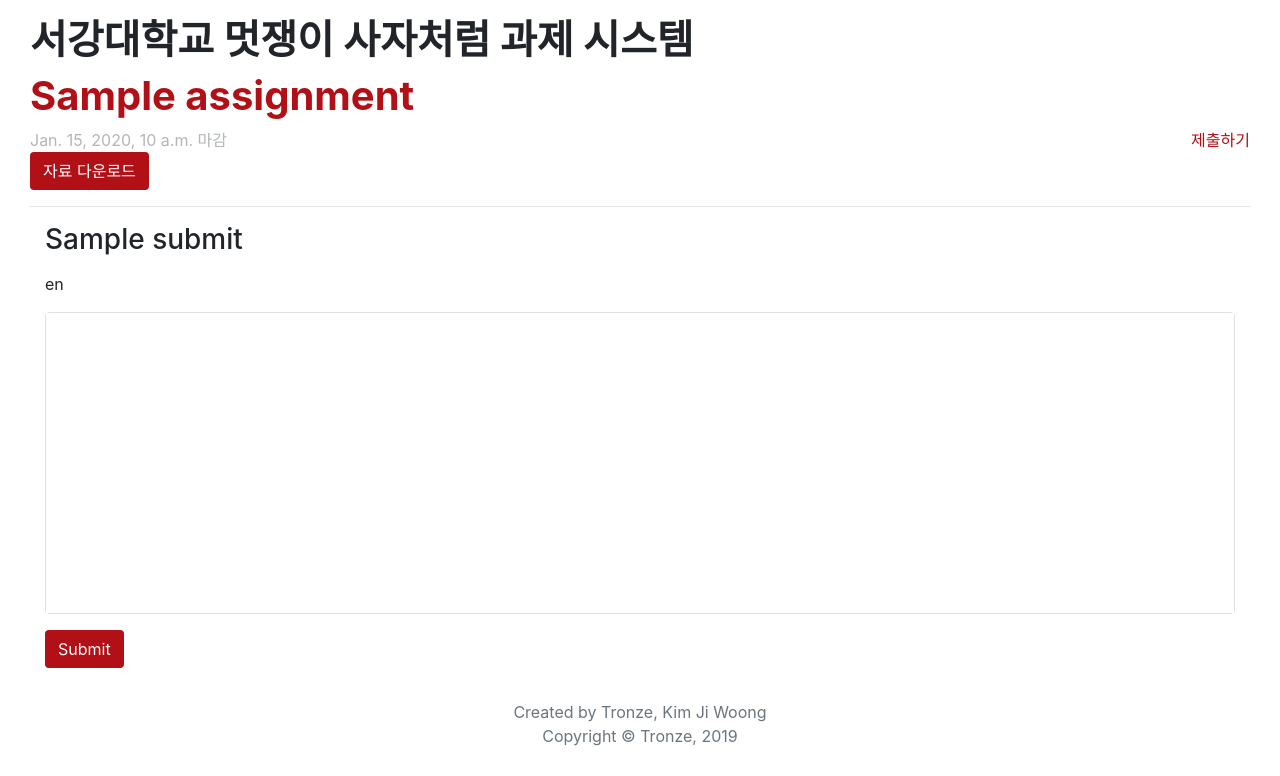
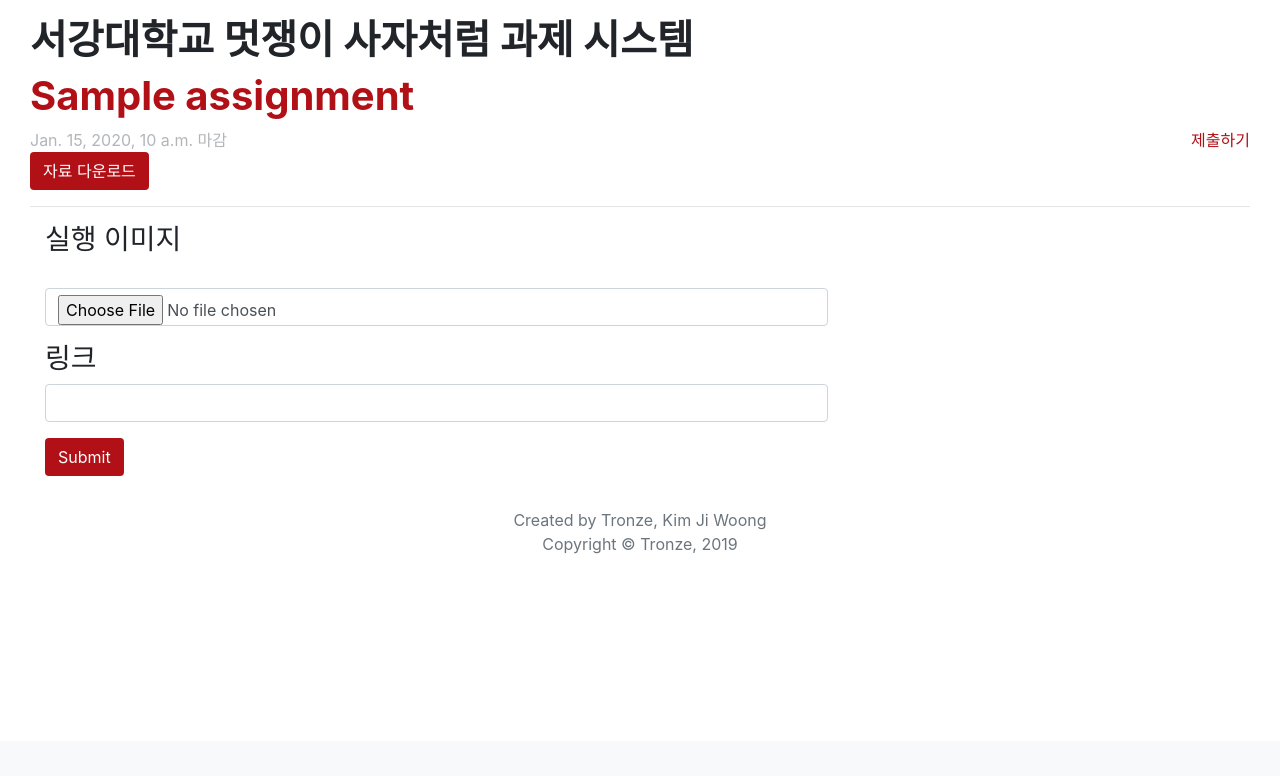
Before and after one commit to tronze/LikeLion, a Django app: template assignment/templates/assignment/update.html in a window 1280 px wide. Shown: the part 59-835 px from the top of the page. After the commit the page ends 613 px from the top, so only its background shows below. Run offline with Django 3.2, Linux system fonts and the light colour scheme; the template is opened without the code that fills it: most values are stand-ins (such as "Sample title", 1, 10 or a date in 2020); some libraries are stand-ins or nearby versions.

Commit message:
Assignment update

```diff
--- a/assignment/models.py
+++ b/assignment/models.py
@@ -36,6 +36,7 @@ class Submit(Post):
 
 class AssignmentSubmitTotal(models.Model):
     assignment = models.ForeignKey(Assignment, on_delete=models.CASCADE)
+    author = models.ForeignKey(settings.AUTH_USER_MODEL, on_delete=models.CASCADE)
     image = models.ImageField(upload_to=utils.custom_path)
     link = models.URLField()
     timestamp = models.DateTimeField(default=timezone.localtime)
--- a/assignment/templates/assignment/delete.html
+++ b/assignment/templates/assignment/delete.html
@@ -11,7 +11,7 @@
     <h1 class="main-color">{{ submit.assignment.name }}</h1>
     <form method="POST">
         {% csrf_token %}
-        <p>정말로 {{ submit.title }}을/를 삭제하시겠습니까?</p>
+        <p>정말로 삭제하시겠습니까?</p>
         <input type="submit" class="btn btn-main" value="삭제">
     </form>
 </div>
--- a/assignment/templates/assignment/detail.html
+++ b/assignment/templates/assignment/detail.html
@@ -2,7 +2,7 @@
 {% load static %}
 
 {% block extrastyle %}
-<link rel="stylesheet" type="text/css" href="{% static 'assignment/prism.css' %}">
+{#<link rel="stylesheet" type="text/css" href="{% static 'assignment/prism.css' %}">#}
 {% endblock %}
 
 {% block content %}
@@ -32,22 +32,16 @@
         {% for submit in submits %}
         <div class="card">
             <div class="card-body">
-                <h3 class="card-title">{{ submit.title }}</h3>
                 <h5 class="card-text sub-color">{{ submit.timestamp }}</h5>
                 <a class="btn btn-main" data-toggle="collapse" href="#submit-{{ submit.pk }}" role="button" aria-expanded="false" aria-controls="submit-{{ submit.pk }}">보기</a>
                 <a class="btn btn-main" href="{% url 'assignment-submit-update' pk=submit.pk %}">편집</a>
                 <a class="btn btn-main" href="{% url 'assignment-submit-delete' pk=submit.pk %}">삭제</a>
                 <div class="collapse py-3" id="submit-{{ submit.pk }}">
                     <div class="card card-body">
-                        {% if submit.language < 5 %}
-                        <pre class="language-{{ submit.get_language_display }}"><code>{{ submit.content }}</code></pre>
-                        {% elif submit.language == 5 %}
-                        <a href="{{ submit.content }}" target="_blank">{{ submit.content }}</a>
-                        {% elif submit.language == 6 %}
-                        {% if submit.submitimage.image %}
-                        <img class="col-12" src="{{ submit.submitimage.image.url }}">
-                        {% endif %}
-                        {% endif %}
+                        <h3>실행 이미지</h3>
+                        <img class="col-6 p-0" src="{{ submit.image.url }}">
+                        <h3>링크</h3>
+                        <a href="{{ submit.link }}" target="_blank">{{ submit.link }}</a>
                     </div>
                 </div>
             </div>
@@ -56,5 +50,5 @@
     </div>
     {% endblock %}
 </div>
-<script src="{% static 'assignment/prism.js' %}"></script>
+{#<script src="{% static 'assignment/prism.js' %}"></script>#}
 {% endblock %}
--- a/assignment/templates/assignment/update.html
+++ b/assignment/templates/assignment/update.html
@@ -21,15 +21,13 @@
     <form method="POST">
         {% csrf_token %}
         <div class="form-group col-8">
-            <h3>{{ submit.title }}</h3>
+            <h3>실행 이미지</h3>
+            <img class="my-1 col-3 p-0" src="{{ form.image.value.url }}">
+            <input type="file" class="form-control" name="{{ form.image.html_name }}" id="{{ form.image.id_for_label }}" required>
         </div>
         <div class="form-group col-8">
-            {{ submit.get_language_display }}
-        </div>
-        <div class="form-group col-12">
-            <div class="border rounded" id="{{ form.content.id_for_label }}-container">
-                <textarea class="form-control" rows="10" id="{{ form.content.id_for_label }}" name="{{ form.content.html_name }}">{{ form.content.value }}</textarea>
-            </div>
+            <h3>링크</h3>
+            <input type="url" class="form-control" name="{{ form.link.html_name }}" id="{{ form.link.id_for_label }}" value="{{ form.link.value }}" required>
         </div>
         <div class="form-group col-8">
             <input type="submit" class="btn btn-main">
```
Also changed, not shown: assignment/views.py (+4 -4 lines), assignment/migrations/0013_assignmentsubmittotal_author.py (added).
